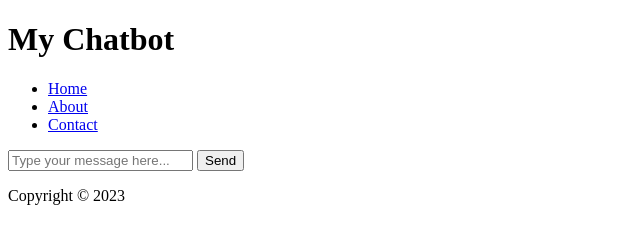
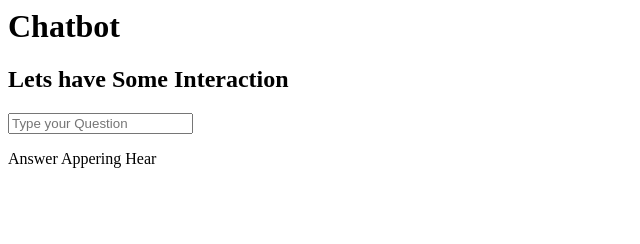
Before and after one commit to ms2384/srmchatbot, a plain HTML site: page index.html in a window 1280 px wide. Shown: the whole page, without its empty margins (0-640 px from the left). Drawn offline with Linux system fonts and the light colour scheme.

Commit message:
Update index.html

```diff
--- a/index.html
+++ b/index.html
@@ -1,34 +1,13 @@
-<!DOCTYPE html>
-<html>
-  <head>
-    <title>My Chatbot</title>
-    <link rel="stylesheet" href="styles.css">
-  </head>
-  <body>
-    <header>
-      <h1>My Chatbot</h1>
-      <nav>
-        <ul>
-          <li><a href="#">Home</a></li>
-          <li><a href="#">About</a></li>
-          <li><a href="#">Contact</a></li>
-        </ul>
-      </nav>
-    </header>
-    <main>
-      <div class="chat-container">
-        <div class="chat-log">
-          <!-- Messages from the chatbot or user will be displayed here -->
-        </div>
-        <div class="chat-input">
-          <input type="text" placeholder="Type your message here...">
-          <button>Send</button>
-        </div>
-      </div>
-    </main>
-    <footer>
-      <p>Copyright © 2023</p>
-    </footer>
-    <script src="script.js"></script>
-  </body>
-</html>
+<div class="glass">
+<h1>Chatbot</h1>
+<h2>Lets have Some Interaction</h2>
+<div class="input">
+<input
+type="text"
+id="userBox"
+onkeydown="if(event.keyCode == 13){ talk()}"
+placeholder="Type your Question"
+/>
+</div>
+<p id="chatLog">Answer Appering Hear</p>
+</div>
```
